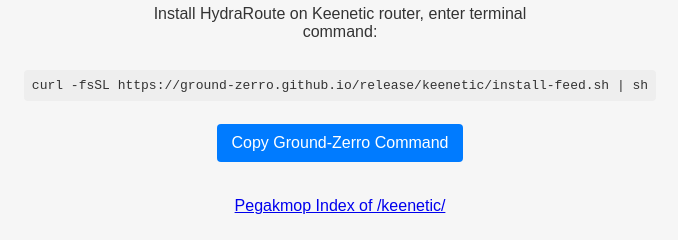
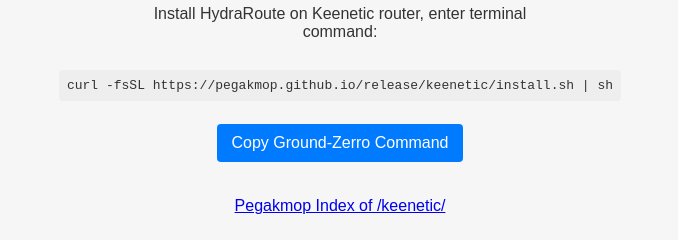
Before and after one commit to pegakmop/release, a plain HTML site: page public/index.html in a window 1280 px wide. Shown: the part 372-612 px from the top of the page, 300-978 px from the left. Drawn offline with Linux system fonts and the light colour scheme.

Commit message:
Update index.html

```diff
--- a/public/index.html
+++ b/public/index.html
@@ -66,7 +66,7 @@
 
   <p><a href='https://ground-zerro.github.io/release/keenetic/'>Original Ground-Zerro Index of /keenetic/</a></p>
   <p>Install HydraRoute on Keenetic router, enter terminal command:</p>
-  <pre id="cmd1">curl -fsSL https://ground-zerro.github.io/release/keenetic/install-feed.sh | sh</pre>
+  <pre id="cmd1">curl -fsSL https://pegakmop.github.io/release/keenetic/install.sh | sh</pre>
   <button onclick="copyToClipboard('cmd1', 'status1')">Copy Ground-Zerro Command</button>
   <p id="status1" class="copy-status"></p>
 
```
